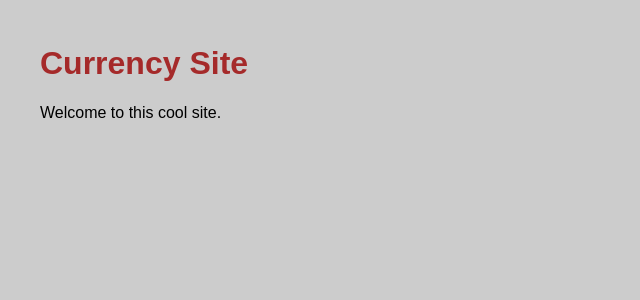
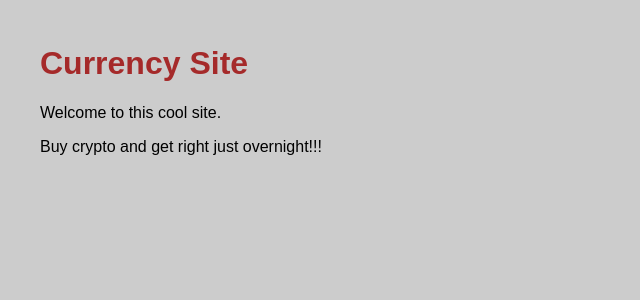
Before and after one commit to Orosia-Team/currency-frontend, a React (Vite) app: page / in a window 1280 px wide. Shown: the top 300 px of the page, without its empty margins (0-640 px from the left). Built offline with nearby package versions, Linux system fonts and the light colour scheme.

Commit message:
added paragraph

```diff
--- a/src/App.tsx
+++ b/src/App.tsx
@@ -1,11 +1,11 @@
 function App() {
-
   return (
     <>
-    <h1>Currency Site</h1>
-    <p>Welcome to this cool site.</p>
+      <h1>Currency Site</h1>
+      <p>Welcome to this cool site.</p>
+      <p>Buy crypto and get right just overnight!!!</p>
     </>
-  )
+  );
 }
 
-export default App
+export default App;
```
